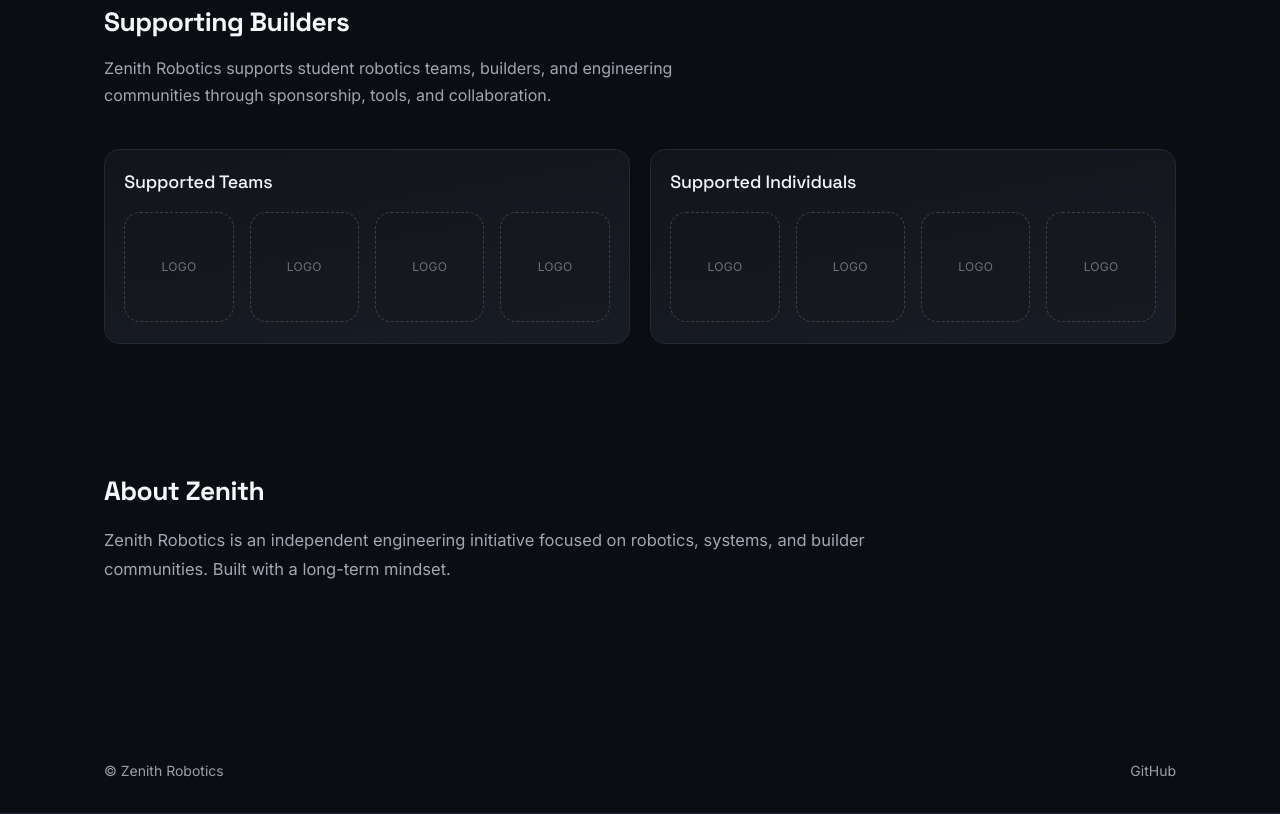
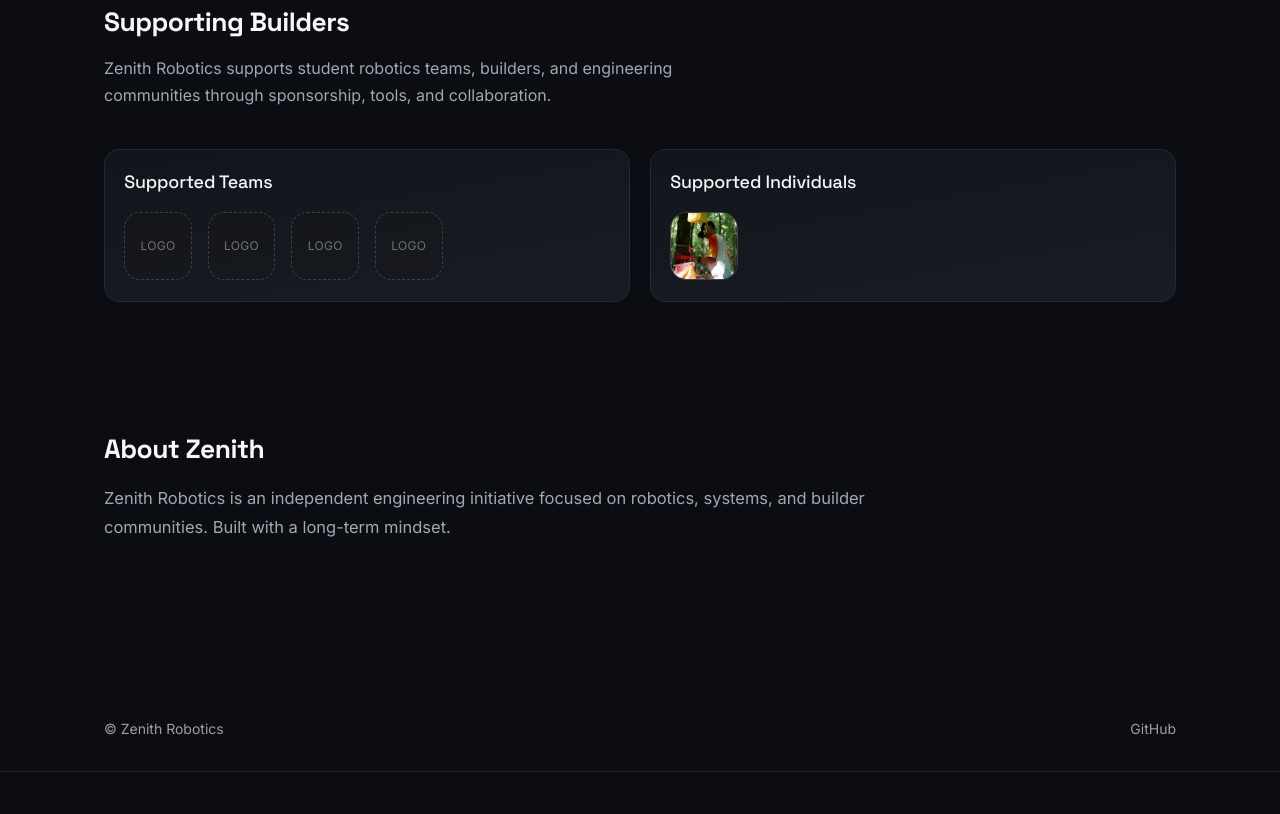
Before and after one commit to zenithrobo/zenithrobo.github.io, an Astro site: page / in a window 1280 px wide. Shown: the part 1578-2392 px from the top of the page. After the commit the page ends 2350 px from the top, so only its background shows below. Built offline with nearby package versions, Linux system fonts and the light colour scheme; Astro itself is replaced by a stand-in of ours.

Commit message:
feat: add individual support logo for zhangzrjerry and adjust grid layout

```diff
--- a/src/pages/index.astro
+++ b/src/pages/index.astro
@@ -131,7 +131,7 @@
 				<div class="mt-10 grid gap-5 sm:grid-cols-2">
 					<div class="project-card reveal delay-1">
 						<h3>Supported Teams</h3>
-						<div class="mt-4 grid grid-cols-4 gap-4">
+						<div class="mt-4 grid grid-cols-6 gap-4">
 							<div class="aspect-square rounded-2xl border border-dashed border-zinc-700 bg-zinc-900/40 flex items-center justify-center text-xs uppercase tracking-wide text-zinc-500">
 								Logo
 							</div>
@@ -149,19 +149,13 @@
 
 					<div class="project-card reveal delay-2">
 						<h3>Supported Individuals</h3>
-						<div class="mt-4 grid grid-cols-4 gap-4">
-							<div class="aspect-square rounded-2xl border border-dashed border-zinc-700 bg-zinc-900/40 flex items-center justify-center text-xs uppercase tracking-wide text-zinc-500">
-								Logo
-							</div>
-							<div class="aspect-square rounded-2xl border border-dashed border-zinc-700 bg-zinc-900/40 flex items-center justify-center text-xs uppercase tracking-wide text-zinc-500">
-								Logo
-							</div>
-							<div class="aspect-square rounded-2xl border border-dashed border-zinc-700 bg-zinc-900/40 flex items-center justify-center text-xs uppercase tracking-wide text-zinc-500">
-								Logo
-							</div>
-							<div class="aspect-square rounded-2xl border border-dashed border-zinc-700 bg-zinc-900/40 flex items-center justify-center text-xs uppercase tracking-wide text-zinc-500">
-								Logo
-							</div>
+						<div class="mt-4 grid grid-cols-6 gap-4">
+							<a href="https://github.com/zhangzrjerry" target="_blank" rel="noreferrer">
+								<img
+									src="/community/zhangzrjerry.png"
+									class="aspect-square w-full rounded-2xl border border-zinc-700 object-cover"
+								/>
+							</a>
 						</div>
 					</div>
 				</div>
```
Also changed, not shown: public/community/zhangzrjerry.png (added).
